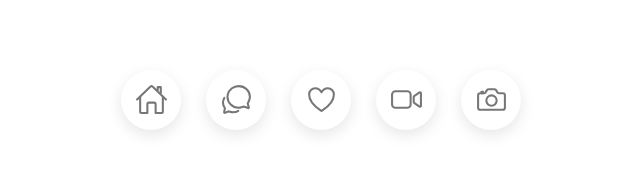
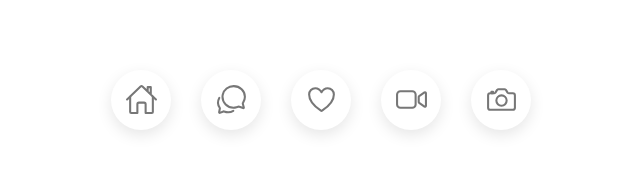
Before and after one commit to alucart2005/little-animated-menu, a plain HTML site: page index.html in a window 1280 px wide. Shown: the part 300-472 px from the top of the page, 319-959 px from the left. Drawn offline with nearby package versions, Linux system fonts and the light colour scheme.

Commit message:
feat: end of project

```diff
--- a/css/style.scss
+++ b/css/style.scss
@@ -13,7 +13,7 @@ body{
   ul{
     position: relative;
     display: flex;
-    gap: 25px;
+    gap: 30px;
     li{
       position: relative;
       list-style: none;
```
Also changed, not shown: css/style.css.
